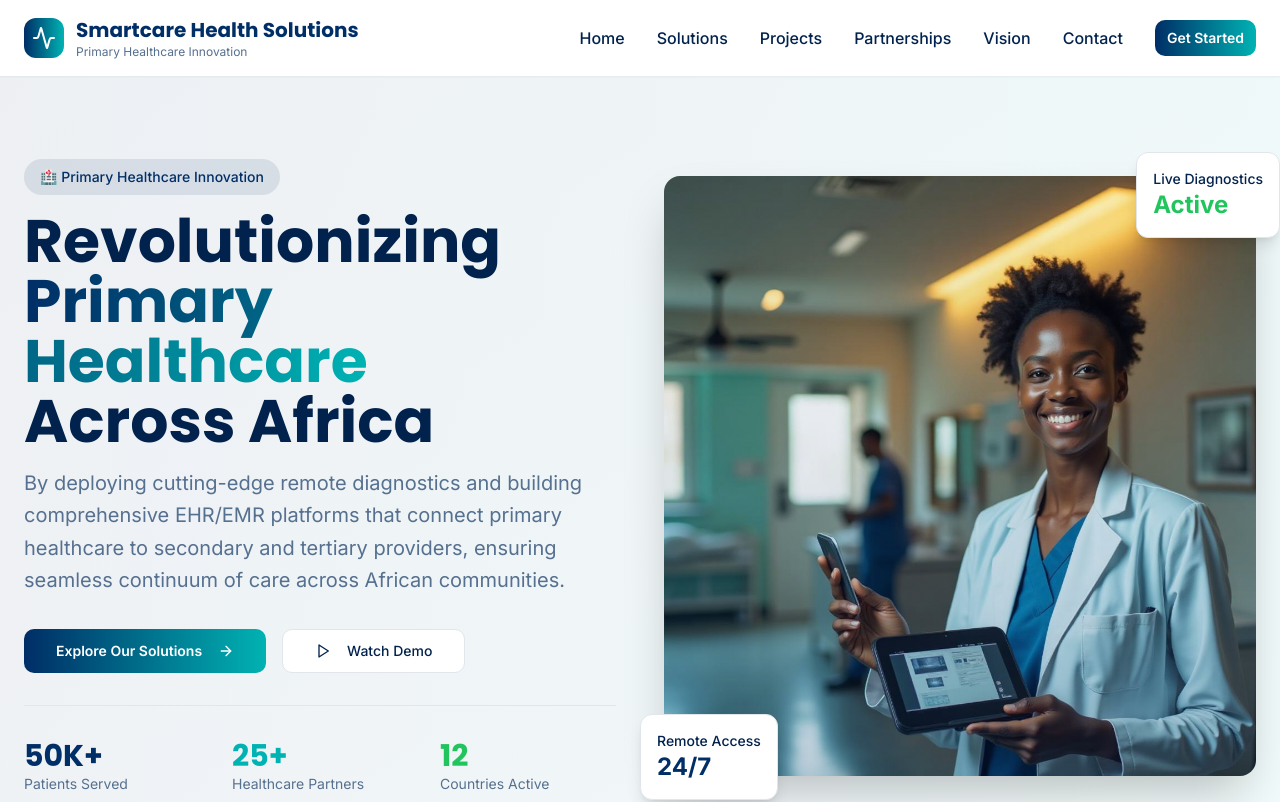
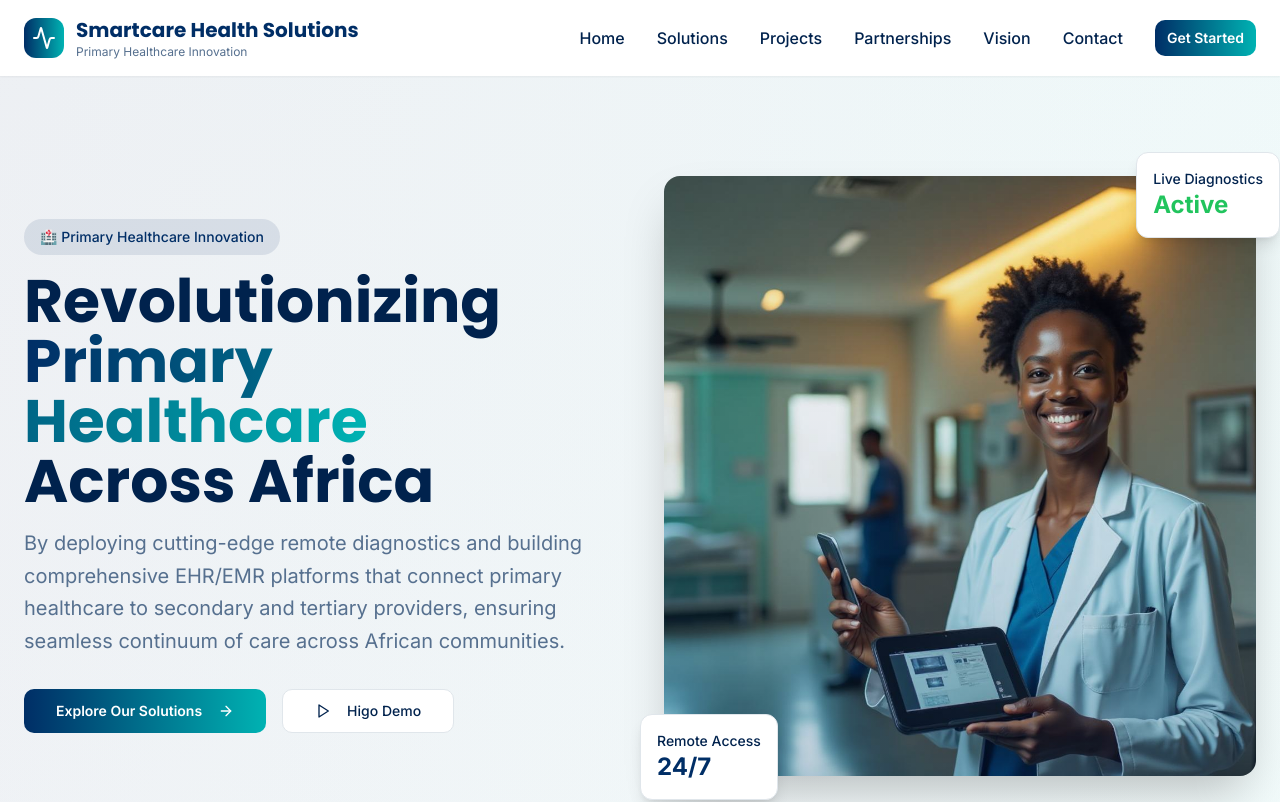
Before and after one commit to smart-care-health/smartcare-health, a React (Vite) app: page / in a window 1280 px wide. Shown: the top 802 px of the page. Built offline with nearby package versions, Linux system fonts and the light colour scheme.

Commit message:
Refactor Hero component
Change "Watch Demo" to "Higo Demo" and remove statistics from the Hero section.

```diff
--- a/src/components/Hero.tsx
+++ b/src/components/Hero.tsx
@@ -30,24 +30,8 @@ const Hero = () => {
               </Button>
               <Button variant="outline" size="lg" className="group">
                 <Play className="mr-2 h-5 w-5" />
-                Watch Demo
+                Higo Demo
               </Button>
-            </div>
-
-            {/* Stats */}
-            <div className="grid grid-cols-3 gap-8 pt-8 border-t border-border">
-              <div>
-                <div className="font-heading font-bold text-3xl text-primary">50K+</div>
-                <div className="text-sm text-muted-foreground">Patients Served</div>
-              </div>
-              <div>
-                <div className="font-heading font-bold text-3xl text-accent">25+</div>
-                <div className="text-sm text-muted-foreground">Healthcare Partners</div>
-              </div>
-              <div>
-                <div className="font-heading font-bold text-3xl text-health-success">12</div>
-                <div className="text-sm text-muted-foreground">Countries Active</div>
-              </div>
             </div>
           </div>
 
```
